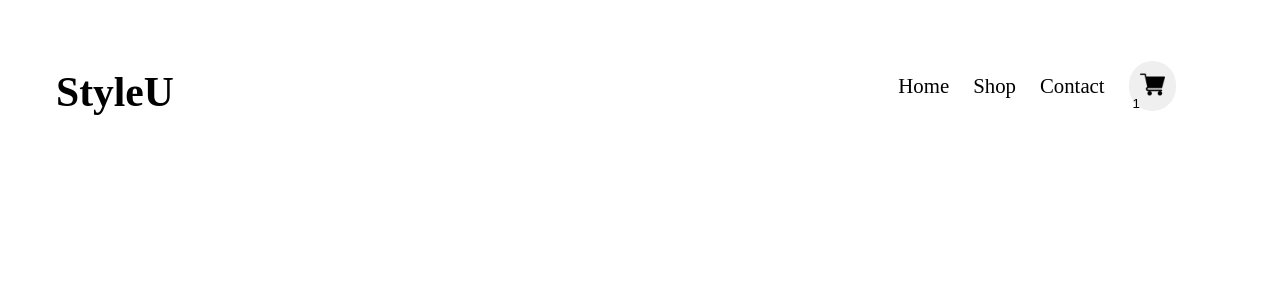
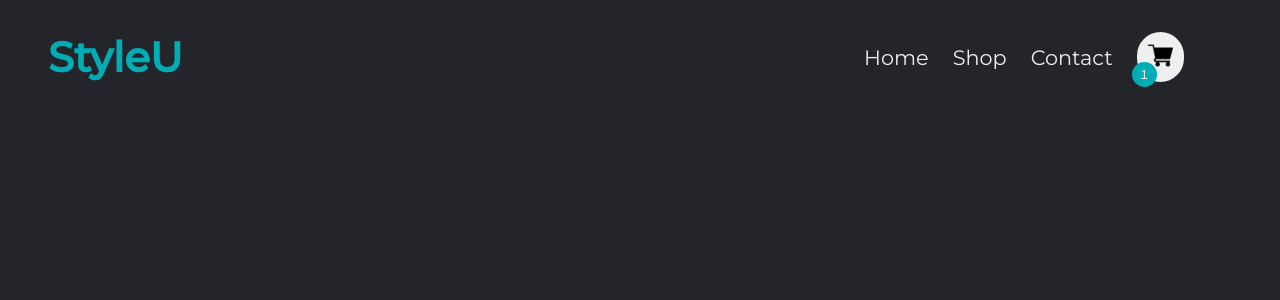
Before and after one commit to mirza-adnan/shopping-cart, a React (Create React App) app: page / in a window 1280 px wide. Shown: the top 300 px of the page. Built offline with nearby package versions, Linux system fonts and the light colour scheme.

Commit message:
added global styles

```diff
--- /dev/null
+++ b/src/components/styles/GlobalStyles.style.js
@@ -0,0 +1,27 @@
+import { createGlobalStyle } from "styled-components";
+
+const GlobalStyles = createGlobalStyle`
+    :root {
+        --clr-primary: #24252a;
+        --clr-text: #EEEEEE;
+        --clr-accent: #00ADB5;
+    }
+
+    * {
+        padding: 0;
+        margin: 0;
+        box-sizing: border-box;
+    }
+
+    html {
+        height: 100%;
+    }
+
+    body {
+        height: 100%;
+        font-family: "Montserrat", sans-serif;
+        background-color: var(--clr-primary);
+    }
+`;
+
+export default GlobalStyles;
--- a/src/index.js
+++ b/src/index.js
@@ -1,9 +1,11 @@
 import React from "react";
 import ReactDOM from "react-dom";
 import App from "./App";
+import GlobalStyles from "./components/styles/GlobalStyles.style";
 
 ReactDOM.render(
     <React.StrictMode>
+        <GlobalStyles />
         <App />
     </React.StrictMode>,
     document.getElementById("root")
```
